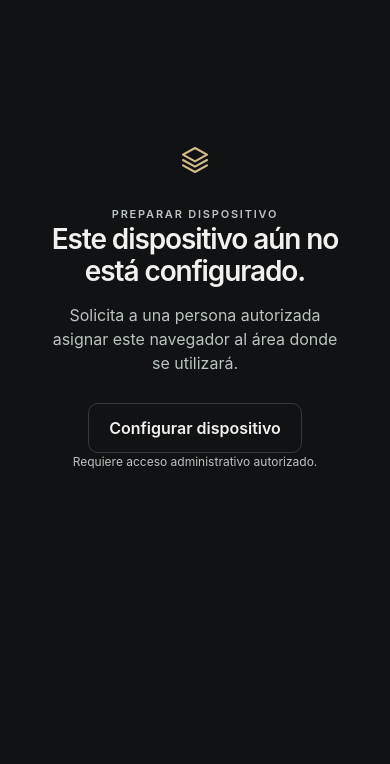
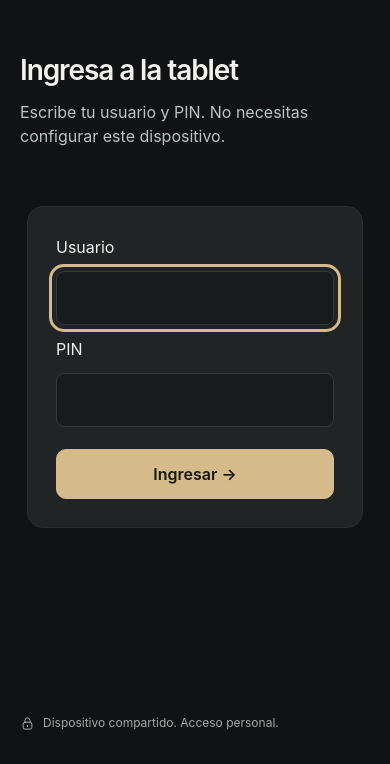
Before and after one commit to JJorge88/BigParty, a Django app: page /tablet/ in a window 390 px wide. Shown: the part 80-844 px from the top of the page. Run offline with Django 5.2, Linux system fonts and the light colour scheme; parts of the project's set-up code (start-up, migrations or seed data) failed here and were passed over.

Commit message:
Assign tablet devices automatically at login

```diff
--- a/apps/operations/security.py
+++ b/apps/operations/security.py
@@ -59,7 +59,15 @@ def device_identity(request, *, lock=False):
 
 
 def set_device_cookie(response, device):
-    value = signing.dumps({"device_id": device.pk, "version": str(device.binding_version), "browser": secrets.token_urlsafe(32)}, salt=DEVICE_SALT)
+    browser = secrets.token_urlsafe(32)
+    value = signing.dumps({"device_id": device.pk, "version": str(device.binding_version), "browser": browser}, salt=DEVICE_SALT)
+    response.set_cookie(DEVICE_COOKIE, value, max_age=settings.OPERATIONAL_DEVICE_COOKIE_AGE,
+                        httponly=True, secure=settings.SESSION_COOKIE_SECURE, samesite="Lax", path="/")
+
+
+def set_automatic_device_cookie(response, device, browser):
+    value = signing.dumps({"device_id": device.pk, "version": str(device.binding_version),
+                           "browser": browser}, salt=DEVICE_SALT)
     response.set_cookie(DEVICE_COOKIE, value, max_age=settings.OPERATIONAL_DEVICE_COOKIE_AGE,
                         httponly=True, secure=settings.SESSION_COOKIE_SECURE, samesite="Lax", path="/")
 
@@ -79,9 +87,16 @@ def audit(user, device, action, **data):
 @transaction.atomic
 def authenticate_pin(request, user_id, pin):
     identity = device_identity(request, lock=True)
+    browser = None
     if identity is None:
-        return {"ok": False, "message": "Este dispositivo aún no está configurado.", "status": 403}
-    device, binding_hash = identity
+        device = OperationalDevice.objects.select_for_update().filter(
+            is_active=True, area__is_active=True).order_by("name", "pk").first()
+        if device is None:
+            return {"ok": False, "message": "Todavía no hay tablets activas. Pide al gerente crear una.", "status": 409}
+        browser = secrets.token_urlsafe(32)
+        binding_hash = digest(browser)
+    else:
+        device, binding_hash = identity
     try:
         user = get_user_model().objects.get(pk=user_id)
     except (get_user_model().DoesNotExist, TypeError, ValueError, OverflowError):
@@ -112,7 +127,7 @@ def authenticate_pin(request, user_id, pin):
     OperationalSession.objects.create(device=device, user=user, area=device.area,
         token_hash=digest(token), binding_hash=binding_hash, auth_hash=user_auth_hash(user), last_activity_at=now)
     audit(user, device, "access_granted")
-    return {"ok": True, "token": token}
+    return {"ok": True, "token": token, "device": device, "browser": browser}
 
 
 def operational_context(request, *, touch=False):
--- a/apps/operations/views.py
+++ b/apps/operations/views.py
@@ -31,7 +31,7 @@ def _json(request):
 def _access_context(request, error=None):
     identity = security.device_identity(request)
     return {"device": identity[0] if identity else None,
-            "waiters": security.visible_waiters() if identity else [], "error": error,
+            "waiters": [], "error": error,
             "can_configure": request.user.is_authenticated and request.user.is_staff and request.user.has_perm("operations.configure_operational_device"),
             "access_url": request.path}
 
@@ -79,6 +79,8 @@ def access(request):
         return render(request, "operations/access.html", _access_context(request, result["message"]), status=result["status"])
     rotate_token(request)
     response = JsonResponse({"next": reverse("operations:tables")}) if _json(request) else redirect("operations:tables")
+    if result["browser"]:
+        security.set_automatic_device_cookie(response, result["device"], result["browser"])
     security.set_session_cookie(response, result["token"])
     return response
 
--- a/templates/operations/access.html
+++ b/templates/operations/access.html
@@ -4,14 +4,13 @@
 
 
 {% block content %}<main id="main" class="access-shell">
-{% if device %}
 <div class="access-heading">
-<span class="area-label">
+{% if device %}<span class="area-label">
 <svg aria-hidden="true">
 <use href="#icon-area"/>
-</svg>{{ device.area.name }}</span>
+</svg>{{ device.area.name }}</span>{% endif %}
 <h1>Ingresa a la tablet</h1>
-<p class="muted">Escribe tu usuario y PIN para comenzar a operar.</p>
+<p class="muted">Escribe tu usuario y PIN. No necesitas configurar este dispositivo.</p>
 </div>
 {% if error %}<p class="form-error" role="alert">{{ error }}</p>{% endif %}
 <section class="card tablet-login"><form method="post" action="{{ access_url }}">{% csrf_token %}<label for="tablet-username">Usuario</label><input id="tablet-username" name="username" autocomplete="username" required autofocus><label for="tablet-pin">PIN</label><input id="tablet-pin" name="pin" type="password" inputmode="numeric" pattern="[0-9]{4,6}" maxlength="6" autocomplete="current-password" required><button class="button button--primary">Ingresar →</button></form></section>
@@ -20,16 +19,8 @@
 <svg aria-hidden="true">
 <use href="#icon-lock"/>
 </svg>Dispositivo compartido. Acceso personal.</span>
-<span>{{ device.name }}</span>
+{% if device %}<span>{{ device.name }}</span>{% endif %}
 </footer>
-{% else %}<div class="empty-state">
-<svg aria-hidden="true">
-<use href="#icon-area"/>
-</svg>
-<p class="eyebrow">PREPARAR DISPOSITIVO</p>
-<h1>Este dispositivo aún no está configurado.</h1>
-<p>Solicita a una persona autorizada asignar este navegador al área donde se utilizará.</p>{% if can_configure %}<a class="button button--primary" href="{% url 'operations:configure-device' %}">Configurar dispositivo</a>{% else %}<a class="button button--ghost" href="{% url 'operations:configure-device' %}">Configurar dispositivo</a>
-<p class="pin-note">Requiere acceso administrativo autorizado.</p>{% endif %}</div>{% endif %}
 <noscript>
 <p class="form-error">Activa JavaScript en este dispositivo para usar el teclado y el mapa de mesas.</p>
 </noscript>
```
Also changed, not shown: apps/operations/tests/test_security.py (+9 -10 lines).
